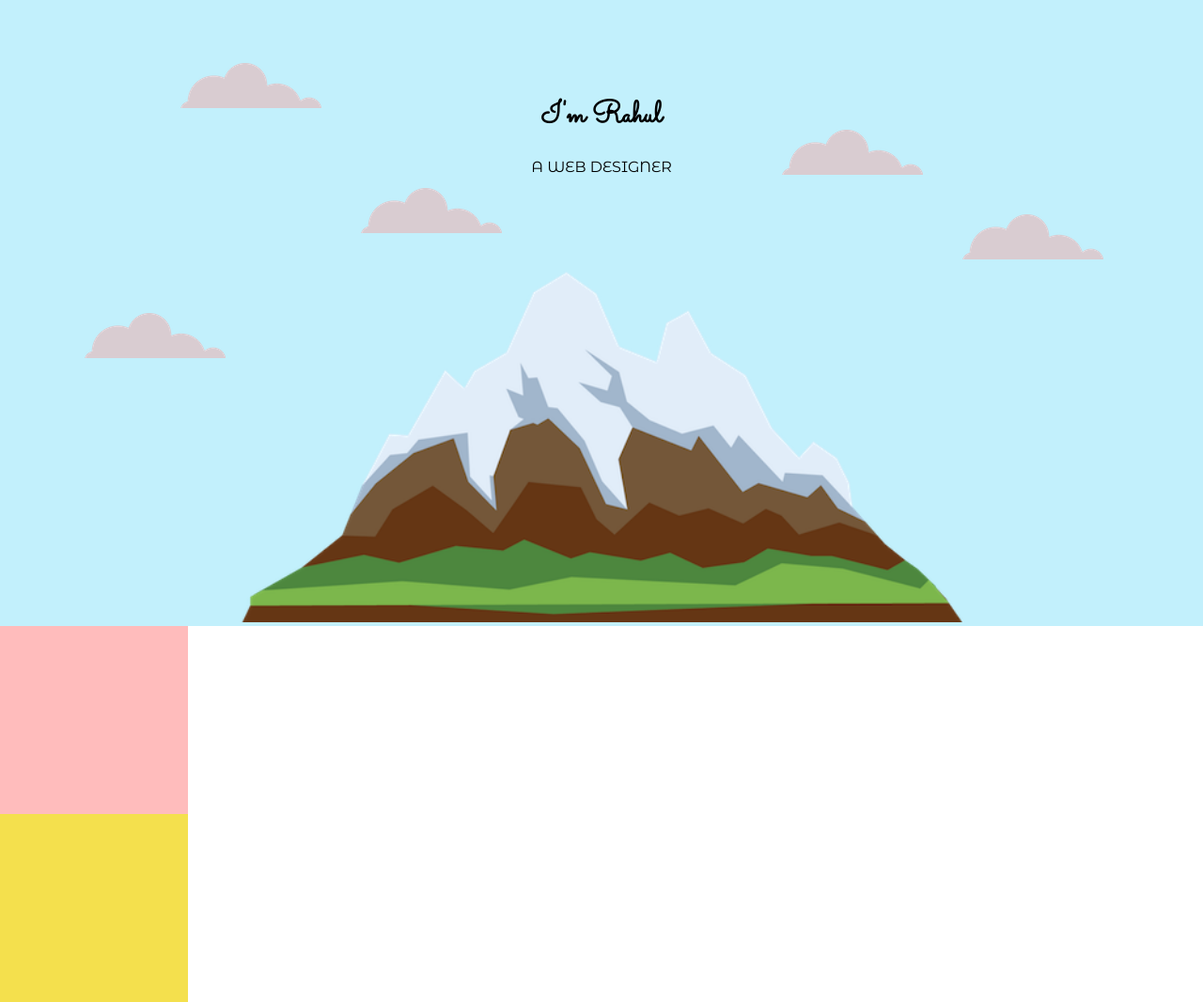
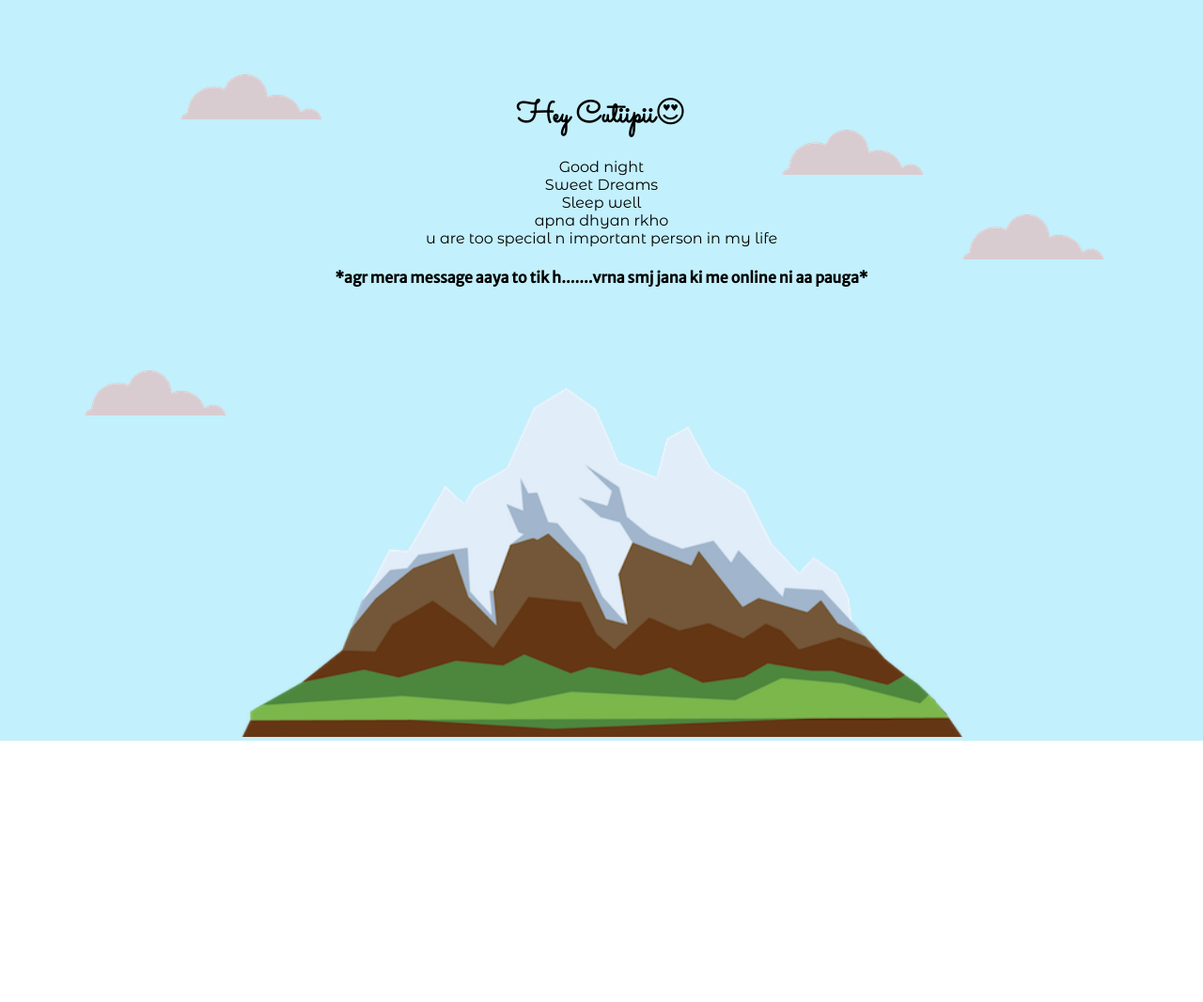
Before and after one commit to Rahul-saroha007/test, a plain HTML site: page index.html in a window 1280 px wide. Shown: the whole page at 94% size. After the commit the page ends 800 px from the top, so only its background shows below. Drawn offline with Linux system fonts and the light colour scheme.

Commit message:
Add files via upload

```diff
--- a/index.html
+++ b/index.html
@@ -15,21 +15,26 @@
     <img class="cloud5" src="images/cloud.png" alt="cloud">
 
     <div class="rahul">
-      <h1>I'm Rahul</h1>
-      <p>A WEB DESIGNER</p>
+      <h1>Hey Cutiipii😍</h1>
+      <p>Good night <br>
+        Sweet Dreams<br>
+        Sleep well<br>
+        apna dhyan rkho<br>
+        u are too special n important person in my life</p>
+      <h4>*agr mera message aaya to tik h.......vrna smj jana ki me online ni aa pauga*</h4>
     </div>
     <img class="cloud4" src="images/cloud.png" alt="cloud">
-    <img class="cloud3" src="images/cloud.png" alt="cloud">
+
     <img class="cloud2" src="images/cloud.png" alt="cloud">
     <img class="mountain" src="images/mountain.png" alt="mountain">
-  </div>
+<!--  </div>
   <div class="middle-div">
 
   </div>
   <div class="bottom-div">
 
   </div>
-
+-->
 </body>
 
 </html>
--- a/styles.css
+++ b/styles.css
@@ -3,12 +3,15 @@ body {
   margin-top:0;
   text-align: center;
   font-family: 'Merriweather Sans', sans-serif;
+  text-decoration: pink;
 }
 
 h1 {
   margin-top:0;
   font-family: 'Sacramento', cursive;
+  text-decoration: pink;
 }
+
 
 p{
   font-family: 'Montserrat Alternates', sans-serif
```
